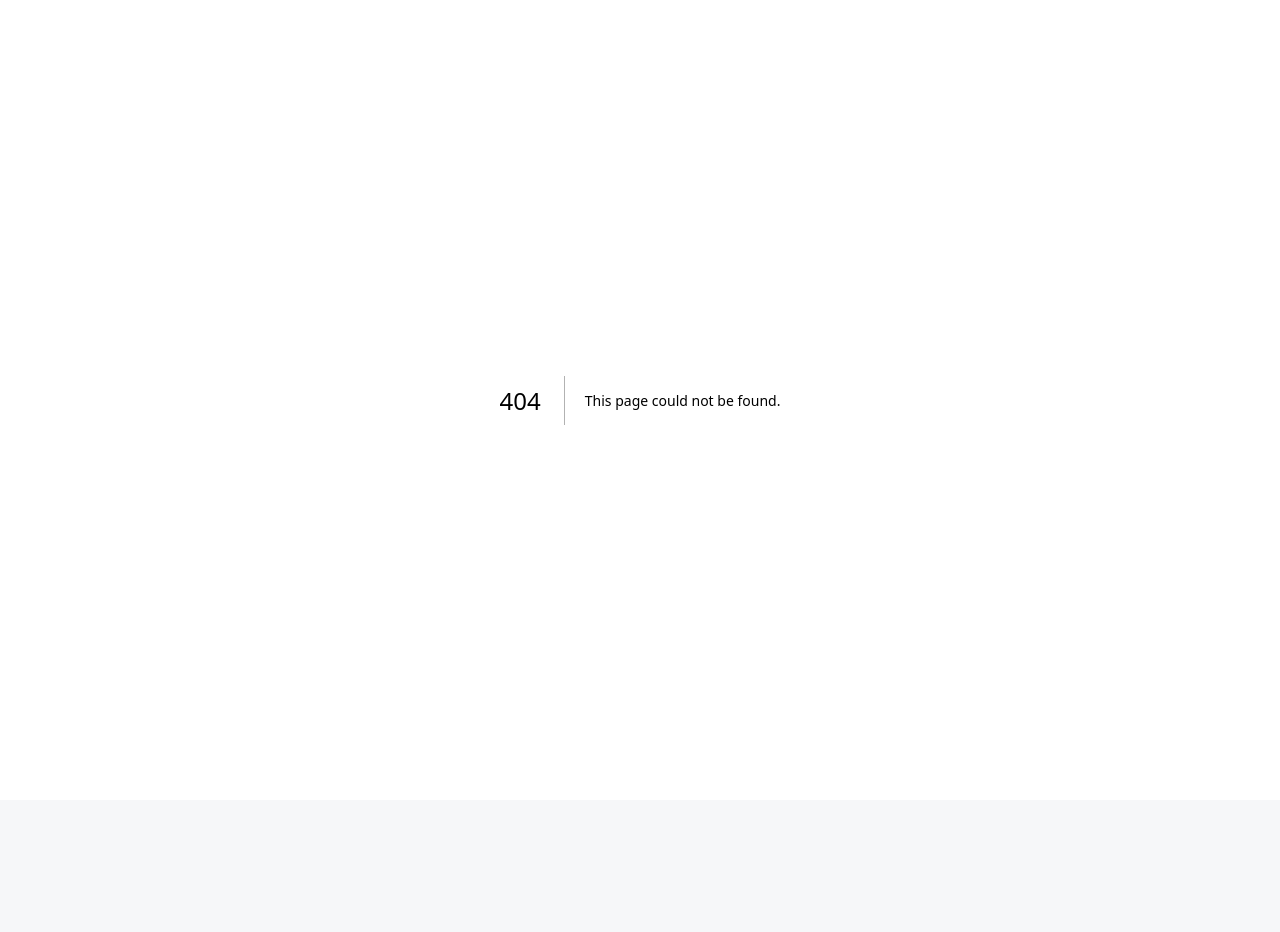
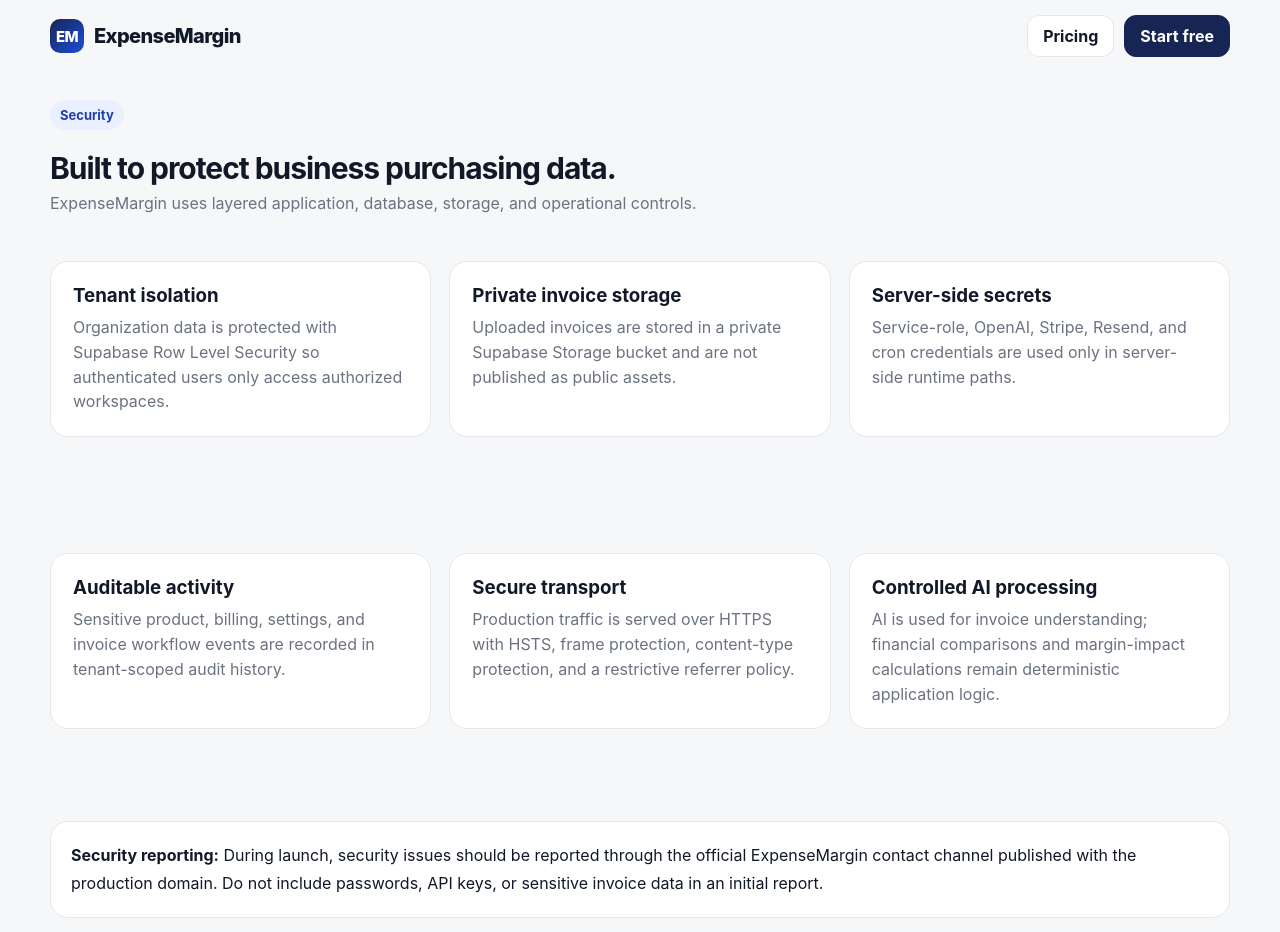
Before and after one commit to Dr-Opara/ExpenseMargin, a Next.js app: page /security in a window 1280 px wide. Before the commit this address had no page. Shown: the top 932 px of the page. Before the commit the page ends 800 px from the top, so only its background shows below. Built offline with nearby package versions, Linux system fonts and the light colour scheme.

Commit message:
feat: add public security page

```diff
--- /dev/null
+++ b/app/security/page.tsx
@@ -0,0 +1,28 @@
+import type { Metadata } from "next";
+import Link from "next/link";
+
+export const metadata: Metadata = {
+  title: "Security — ExpenseMargin",
+  description: "How ExpenseMargin protects customer accounts, invoices, and tenant data.",
+};
+
+const controls = [
+  ["Tenant isolation", "Organization data is protected with Supabase Row Level Security so authenticated users only access authorized workspaces."],
+  ["Private invoice storage", "Uploaded invoices are stored in a private Supabase Storage bucket and are not published as public assets."],
+  ["Server-side secrets", "Service-role, OpenAI, Stripe, Resend, and cron credentials are used only in server-side runtime paths."],
+  ["Auditable activity", "Sensitive product, billing, settings, and invoice workflow events are recorded in tenant-scoped audit history."],
+  ["Secure transport", "Production traffic is served over HTTPS with HSTS, frame protection, content-type protection, and a restrictive referrer policy."],
+  ["Controlled AI processing", "AI is used for invoice understanding; financial comparisons and margin-impact calculations remain deterministic application logic."],
+];
+
+export default function SecurityPage() {
+  return <div className="container">
+    <nav className="landing-nav"><Link href="/" className="brand"><span className="brand-mark">EM</span><span>ExpenseMargin</span></Link><div className="nav-actions"><Link className="btn" href="/pricing">Pricing</Link><Link className="btn primary" href="/signup">Start free</Link></div></nav>
+    <section className="page" style={{paddingLeft:0,paddingRight:0}}>
+      <div className="page-head"><div><span className="eyebrow">Security</span><h1>Built to protect business purchasing data.</h1><p>ExpenseMargin uses layered application, database, storage, and operational controls.</p></div></div>
+      <div className="feature-strip">{controls.slice(0,3).map(([title,text]) => <div className="feature" key={title}><h3>{title}</h3><p>{text}</p></div>)}</div>
+      <div className="feature-strip" style={{marginTop:16}}>{controls.slice(3).map(([title,text]) => <div className="feature" key={title}><h3>{title}</h3><p>{text}</p></div>)}</div>
+      <section className="panel"><div style={{padding:20,lineHeight:1.7}}><strong>Security reporting:</strong> During launch, security issues should be reported through the official ExpenseMargin contact channel published with the production domain. Do not include passwords, API keys, or sensitive invoice data in an initial report.</div></section>
+    </section>
+  </div>;
+}
```
